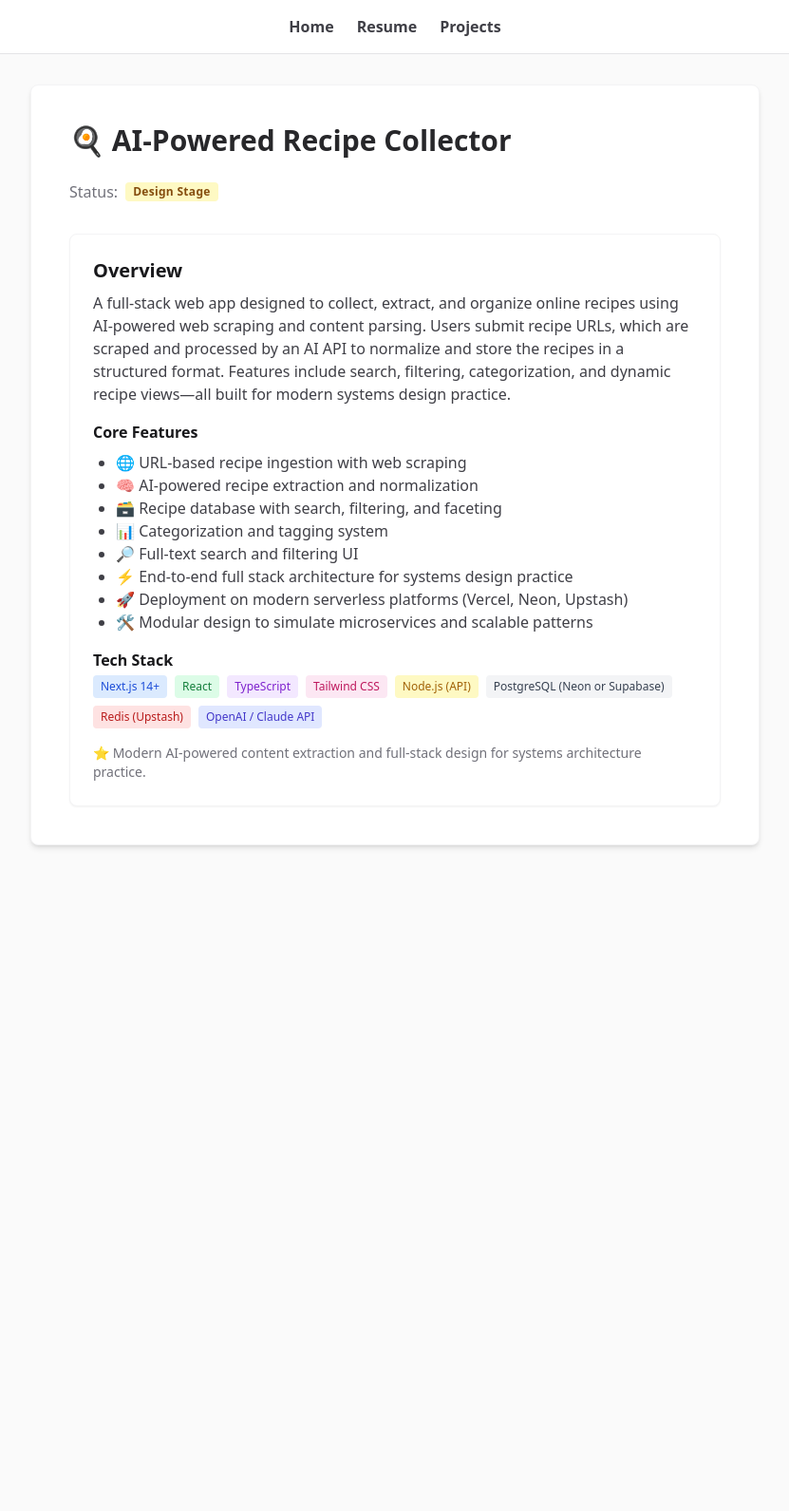
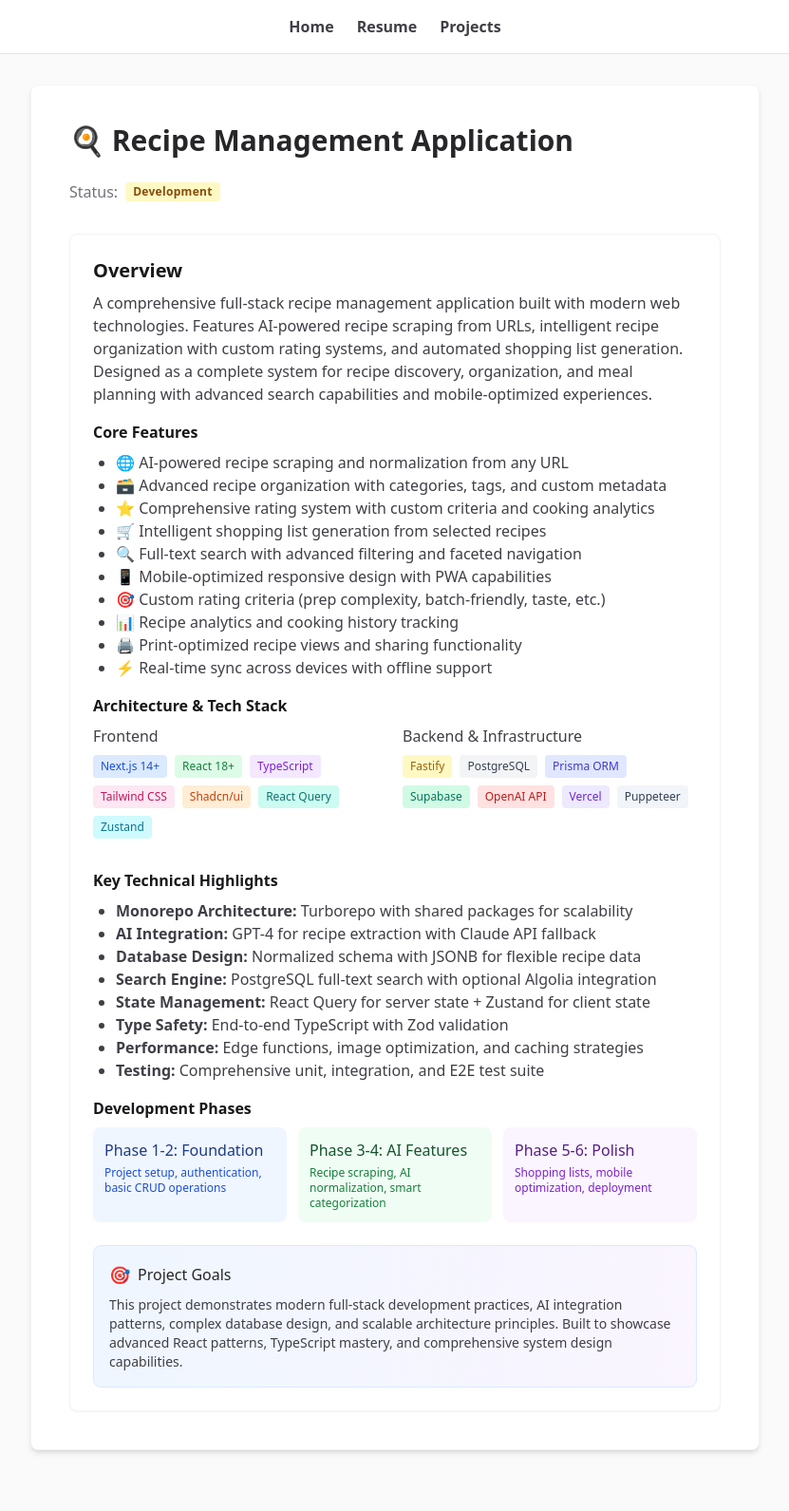
Before and after one commit to glorioustephan/glorioustephan.github.io, a Jekyll site: the page built from projects/recipe-app.html, in a window 1280 px wide. Shown: the whole page at 95% size, without its empty margins (224-1055 px from the left). Built offline with Jekyll 4.4.1, drawn with Linux system fonts in a browser that asks for light colours; nearby versions of some CDN libraries; before the commit the page ends 954 px from its top, so only the background shows below that.

Commit message:
Updating recipe project page

```diff
--- a/projects/recipe-app.html
+++ b/projects/recipe-app.html
@@ -1,43 +1,100 @@
 ---
-title: AI-Powered Recipe Collector
+title: Recipe Management Application
 layout: default
 ---
 
 <div class="flex flex-col gap-6">
-  <h1 class="text-3xl font-bold text-zinc-800 flex items-center gap-2">🍳 AI-Powered Recipe Collector</h1>
+  <h1 class="text-3xl font-bold text-zinc-800 flex items-center gap-2">🍳 Recipe Management Application</h1>
   <div class="flex items-center gap-2 mb-2">
     <span class="font-medium text-zinc-500">Status:</span>
-    <span class="inline-block px-2 py-0.5 rounded bg-yellow-100 text-yellow-800 text-xs font-semibold tracking-wide">Design Stage</span>
+    <span class="inline-block px-2 py-0.5 rounded bg-yellow-100 text-yellow-800 text-xs font-semibold tracking-wide">Development</span>
   </div>
   <div class="bg-white border border-zinc-100 rounded-lg shadow-sm p-6">
     <h2 class="text-xl font-semibold mb-2">Overview</h2>
     <p class="text-zinc-700">
-      A full-stack web app designed to collect, extract, and organize online recipes using AI-powered web scraping and content parsing. Users submit recipe URLs, which are scraped and processed by an AI API to normalize and store the recipes in a structured format. Features include search, filtering, categorization, and dynamic recipe views—all built for modern systems design practice.
+      A comprehensive full-stack recipe management application built with modern web technologies. Features AI-powered recipe scraping from URLs, intelligent recipe organization with custom rating systems, and automated shopping list generation. Designed as a complete system for recipe discovery, organization, and meal planning with advanced search capabilities and mobile-optimized experiences.
     </p>
+
     <h3 class="font-semibold mt-4 mb-1">Core Features</h3>
     <ul class="list-disc pl-6 text-zinc-700 mt-2">
-      <li>🌐 URL-based recipe ingestion with web scraping</li>
-      <li>🧠 AI-powered recipe extraction and normalization</li>
-      <li>🗃️ Recipe database with search, filtering, and faceting</li>
-      <li>📊 Categorization and tagging system</li>
-      <li>🔎 Full-text search and filtering UI</li>
-      <li>⚡ End-to-end full stack architecture for systems design practice</li>
-      <li>🚀 Deployment on modern serverless platforms (Vercel, Neon, Upstash)</li>
-      <li>🛠️ Modular design to simulate microservices and scalable patterns</li>
+      <li>🌐 AI-powered recipe scraping and normalization from any URL</li>
+      <li>🗃️ Advanced recipe organization with categories, tags, and custom metadata</li>
+      <li>⭐ Comprehensive rating system with custom criteria and cooking analytics</li>
+      <li>🛒 Intelligent shopping list generation from selected recipes</li>
+      <li>🔍 Full-text search with advanced filtering and faceted navigation</li>
+      <li>📱 Mobile-optimized responsive design with PWA capabilities</li>
+      <li>🎯 Custom rating criteria (prep complexity, batch-friendly, taste, etc.)</li>
+      <li>📊 Recipe analytics and cooking history tracking</li>
+      <li>🖨️ Print-optimized recipe views and sharing functionality</li>
+      <li>⚡ Real-time sync across devices with offline support</li>
     </ul>
-    <h3 class="font-semibold mt-4 mb-1">Tech Stack</h3>
-    <ul class="flex flex-wrap gap-2 mb-2">
-      <li class="px-2 py-1 bg-blue-100 text-blue-700 rounded text-xs">Next.js 14+</li>
-      <li class="px-2 py-1 bg-green-100 text-green-700 rounded text-xs">React</li>
-      <li class="px-2 py-1 bg-purple-100 text-purple-700 rounded text-xs">TypeScript</li>
-      <li class="px-2 py-1 bg-pink-100 text-pink-700 rounded text-xs">Tailwind CSS</li>
-      <li class="px-2 py-1 bg-yellow-100 text-yellow-700 rounded text-xs">Node.js (API)</li>
-      <li class="px-2 py-1 bg-gray-100 text-gray-700 rounded text-xs">PostgreSQL (Neon or Supabase)</li>
-      <li class="px-2 py-1 bg-red-100 text-red-700 rounded text-xs">Redis (Upstash)</li>
-      <li class="px-2 py-1 bg-indigo-100 text-indigo-700 rounded text-xs">OpenAI / Claude API</li>
+
+    <h3 class="font-semibold mt-4 mb-1">Architecture & Tech Stack</h3>
+    <div class="grid md:grid-cols-2 gap-4 mt-2">
+      <div>
+        <h4 class="font-medium text-zinc-700 mb-2">Frontend</h4>
+        <ul class="flex flex-wrap gap-2 mb-4">
+          <li class="px-2 py-1 bg-blue-100 text-blue-700 rounded text-xs">Next.js 14+</li>
+          <li class="px-2 py-1 bg-green-100 text-green-700 rounded text-xs">React 18+</li>
+          <li class="px-2 py-1 bg-purple-100 text-purple-700 rounded text-xs">TypeScript</li>
+          <li class="px-2 py-1 bg-pink-100 text-pink-700 rounded text-xs">Tailwind CSS</li>
+          <li class="px-2 py-1 bg-orange-100 text-orange-700 rounded text-xs">Shadcn/ui</li>
+          <li class="px-2 py-1 bg-teal-100 text-teal-700 rounded text-xs">React Query</li>
+          <li class="px-2 py-1 bg-cyan-100 text-cyan-700 rounded text-xs">Zustand</li>
+        </ul>
+      </div>
+      <div>
+        <h4 class="font-medium text-zinc-700 mb-2">Backend & Infrastructure</h4>
+        <ul class="flex flex-wrap gap-2 mb-4">
+          <li class="px-2 py-1 bg-yellow-100 text-yellow-700 rounded text-xs">Fastify</li>
+          <li class="px-2 py-1 bg-gray-100 text-gray-700 rounded text-xs">PostgreSQL</li>
+          <li class="px-2 py-1 bg-indigo-100 text-indigo-700 rounded text-xs">Prisma ORM</li>
+          <li class="px-2 py-1 bg-emerald-100 text-emerald-700 rounded text-xs">Supabase</li>
+          <li class="px-2 py-1 bg-red-100 text-red-700 rounded text-xs">OpenAI API</li>
+          <li class="px-2 py-1 bg-violet-100 text-violet-700 rounded text-xs">Vercel</li>
+          <li class="px-2 py-1 bg-slate-100 text-slate-700 rounded text-xs">Puppeteer</li>
+        </ul>
+      </div>
+    </div>
+
+    <h3 class="font-semibold mt-4 mb-1">Key Technical Highlights</h3>
+    <ul class="list-disc pl-6 text-zinc-700 mt-2">
+      <li><strong>Monorepo Architecture:</strong> Turborepo with shared packages for scalability</li>
+      <li><strong>AI Integration:</strong> GPT-4 for recipe extraction with Claude API fallback</li>
+      <li><strong>Database Design:</strong> Normalized schema with JSONB for flexible recipe data</li>
+      <li><strong>Search Engine:</strong> PostgreSQL full-text search with optional Algolia integration</li>
+      <li><strong>State Management:</strong> React Query for server state + Zustand for client state</li>
+      <li><strong>Type Safety:</strong> End-to-end TypeScript with Zod validation</li>
+      <li><strong>Performance:</strong> Edge functions, image optimization, and caching strategies</li>
+      <li><strong>Testing:</strong> Comprehensive unit, integration, and E2E test suite</li>
     </ul>
-    <div class="mt-4">
-      <span class="inline-block text-sm text-zinc-500">⭐ Modern AI-powered content extraction and full-stack design for systems architecture practice.</span>
+
+    <h3 class="font-semibold mt-4 mb-1">Development Phases</h3>
+    <div class="grid md:grid-cols-3 gap-3 mt-2">
+      <div class="p-3 bg-blue-50 rounded-lg">
+        <h4 class="font-medium text-blue-900 mb-1">Phase 1-2: Foundation</h4>
+        <p class="text-xs text-blue-700">Project setup, authentication, basic CRUD operations</p>
+      </div>
+      <div class="p-3 bg-green-50 rounded-lg">
+        <h4 class="font-medium text-green-900 mb-1">Phase 3-4: AI Features</h4>
+        <p class="text-xs text-green-700">Recipe scraping, AI normalization, smart categorization</p>
+      </div>
+      <div class="p-3 bg-purple-50 rounded-lg">
+        <h4 class="font-medium text-purple-900 mb-1">Phase 5-6: Polish</h4>
+        <p class="text-xs text-purple-700">Shopping lists, mobile optimization, deployment</p>
+      </div>
+    </div>
+
+    <div class="mt-6 p-4 bg-gradient-to-r from-blue-50 to-purple-50 rounded-lg border border-blue-100">
+      <div class="flex items-center gap-2 mb-2">
+        <span class="text-lg">🎯</span>
+        <span class="font-medium text-zinc-800">Project Goals</span>
+      </div>
+      <p class="text-sm text-zinc-700">
+        This project demonstrates modern full-stack development practices, AI integration patterns,
+        complex database design, and scalable architecture principles. Built to showcase advanced
+        React patterns, TypeScript mastery, and comprehensive system design capabilities.
+      </p>
     </div>
   </div>
 </div>
```
Also changed, not shown: projects.html (+48 -8 lines).
